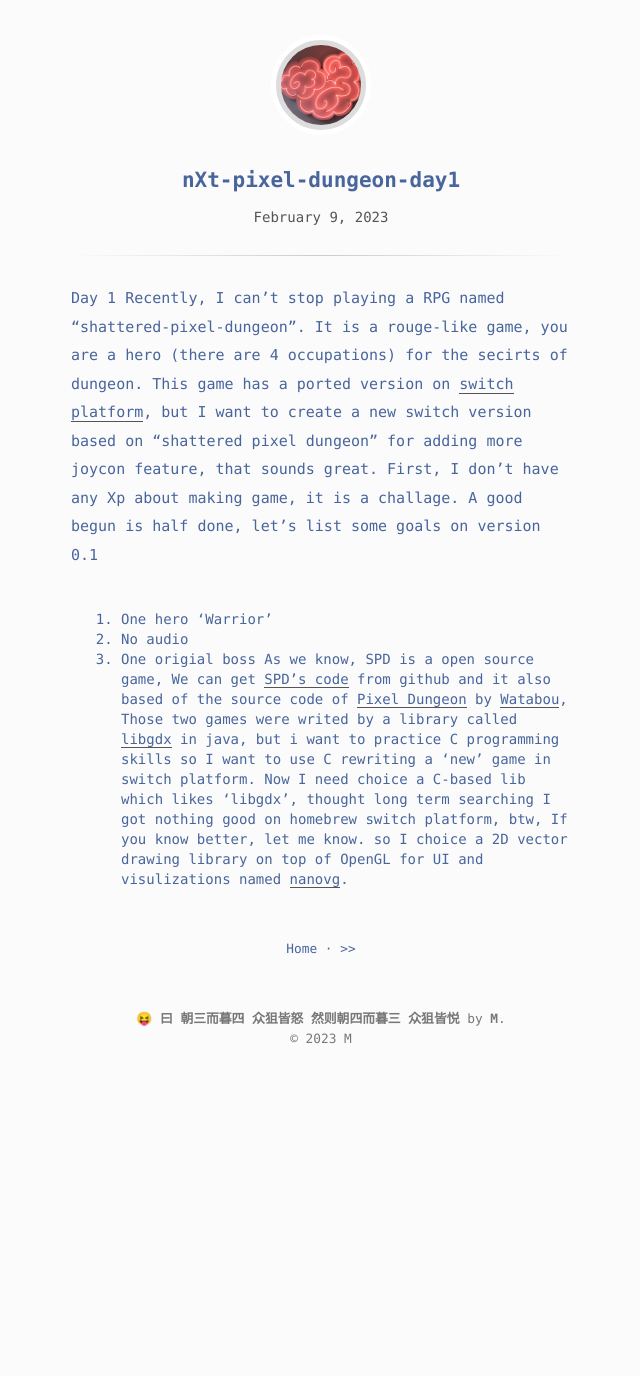
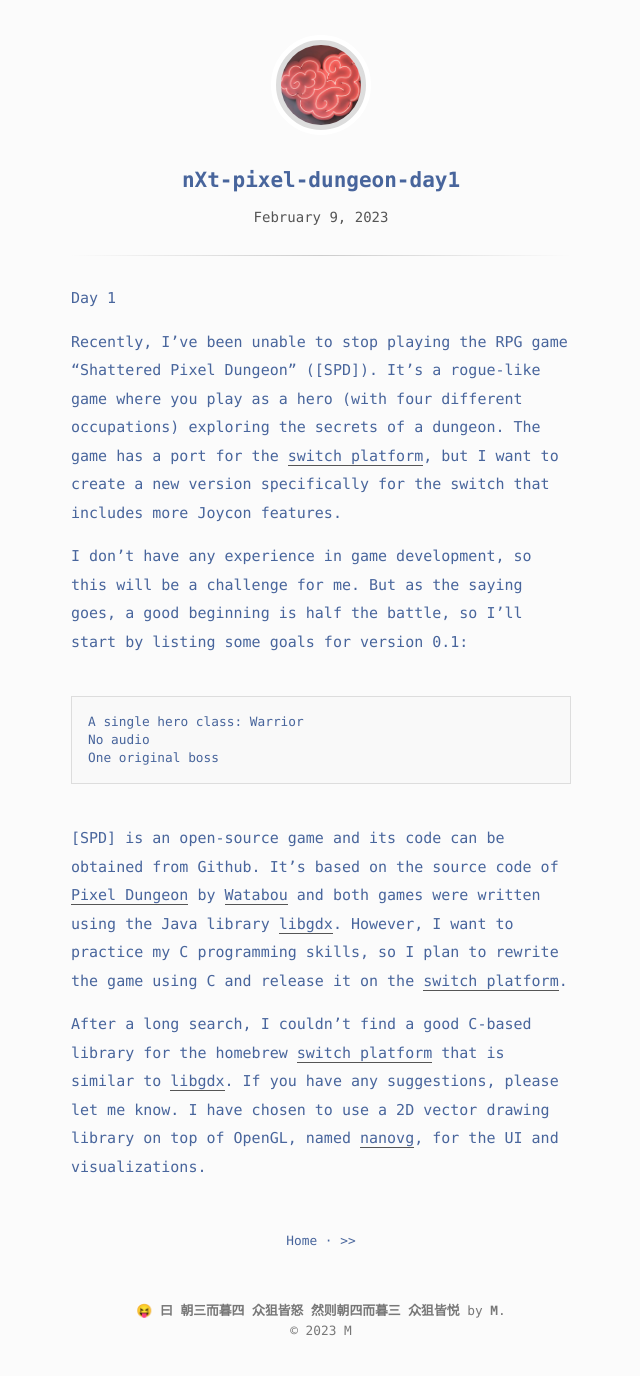
Before and after one commit to Niclas3/Niclas3.github.io, a Jekyll site: the page built from _posts/homebrew/2023-02-09-nXt-pixel-dungeon-day1.md, in a window 1280 px wide. Shown: the whole page, without its empty margins (319-959 px from the left). Built offline with Jekyll 4.4.1, drawn with Linux system fonts in a browser that asks for light colours; before the commit the page ends 1084 px from its top, so only the background shows below that.

Commit message:
After ChatGPT version.

```diff
--- a/_posts/homebrew/2023-02-09-nXt-pixel-dungeon-day1.md
+++ b/_posts/homebrew/2023-02-09-nXt-pixel-dungeon-day1.md
@@ -5,24 +5,18 @@ categories : homebrew
 ---
 
 Day 1
-  Recently, I can't stop playing a RPG named "shattered-pixel-dungeon". It is a
-rouge-like game, you are a hero (there are 4 occupations) for the secirts of
-dungeon. This game has a ported version on [switch platform], but I want to create
-a new switch version based on "shattered pixel dungeon" for adding more joycon
-feature, that sounds great.
-  First, I don't have any Xp about making game, it is a challage. A good begun
-is half done, let's list some goals on version 0.1
-1. One hero 'Warrior'
-2. No audio
-3. One origial boss
-  As we know, SPD is a open source game, We can get [SPD's code] from github and
-it also based of the source code of [Pixel Dungeon] by [Watabou], Those two games
-were writed by a library called [libgdx] in java, but i want to practice C
-programming skills so I want to use C rewriting a 'new' game in switch platform.
-Now I need choice a C-based lib which likes 'libgdx', thought long term
-searching I got nothing good on homebrew switch platform, btw, If you know
-better, let me know. so I choice a 2D vector drawing library on top of OpenGL
-for UI and visulizations named [nanovg].
+
+Recently, I've been unable to stop playing the RPG game "Shattered Pixel Dungeon" ([SPD]). It's a rogue-like game where you play as a hero (with four different occupations) exploring the secrets of a dungeon. The game has a port for the [switch platform], but I want to create a new version specifically for the switch that includes more Joycon features.
+
+I don't have any experience in game development, so this will be a challenge for me. But as the saying goes, a good beginning is half the battle, so I'll start by listing some goals for version 0.1:
+
+    A single hero class: Warrior
+    No audio
+    One original boss
+
+[SPD] is an open-source game and its code can be obtained from Github. It's based on the source code of [Pixel Dungeon] by [Watabou] and both games were written using the Java library [libgdx]. However, I want to practice my C programming skills, so I plan to rewrite the game using C and release it on the [switch platform].
+
+After a long search, I couldn't find a good C-based library for the homebrew [switch platform] that is similar to [libgdx]. If you have any suggestions, please let me know. I have chosen to use a 2D vector drawing library on top of OpenGL, named [nanovg], for the UI and visualizations.
 
 [switch platform]: https://github.com/00-Evan/shattered-pixel-dungeon
 [SPD's code]: https://github.com/00-Evan/shattered-pixel-dungeon
```
